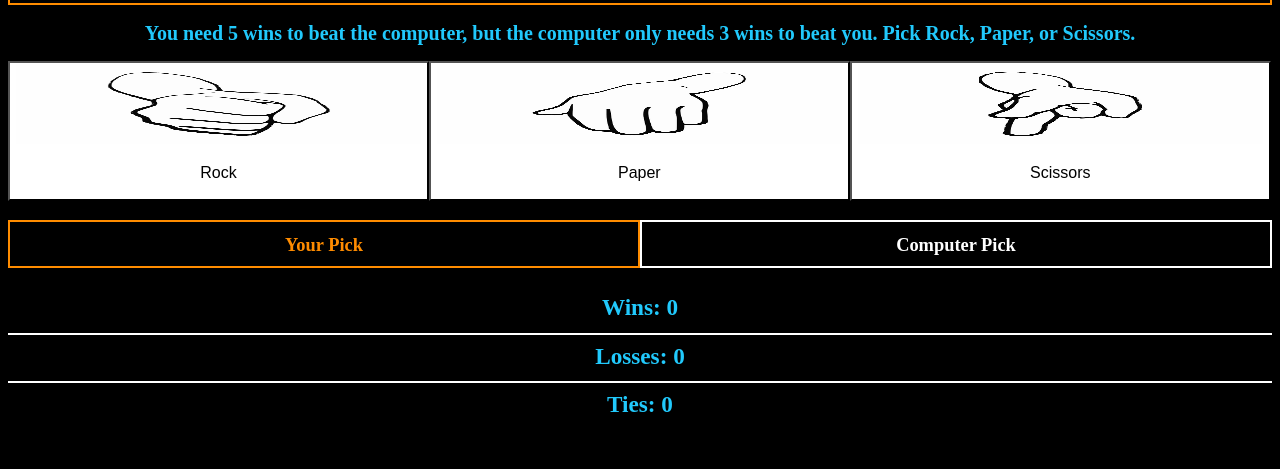
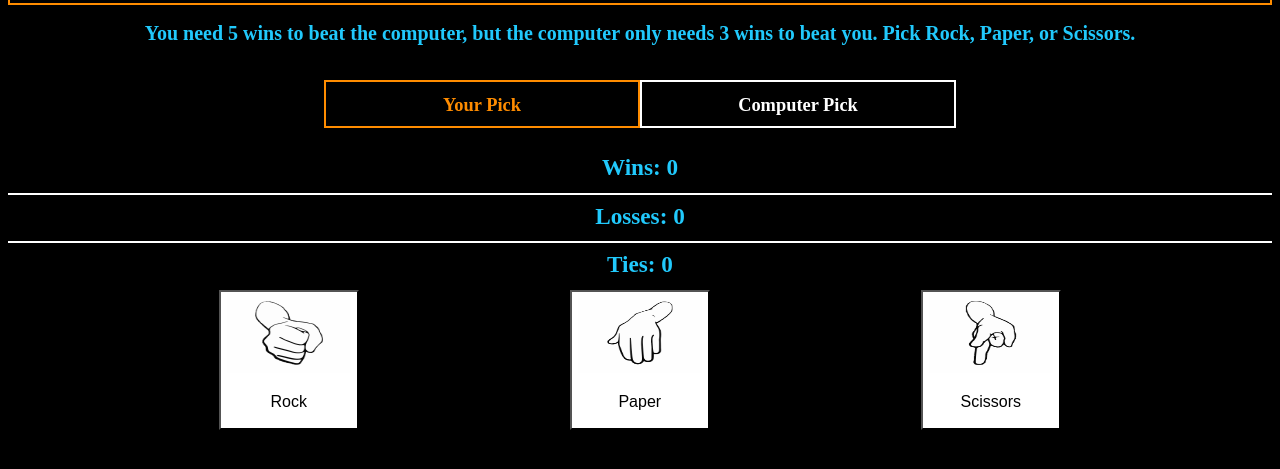
Before and after one commit to JasonClohosey/Mobile-RPS-Game, a plain HTML site: page index.html in a window 1280 px wide. Shown: the part 83-552 px from the top of the page. Drawn offline with Linux system fonts and the light colour scheme.

Commit message:
Restructured game layout for better user experience. Made more responsive on larger platforms. Made folder for media queries.

```diff
--- /dev/null
+++ b/assets/css/media.css
@@ -0,0 +1,30 @@
+@media only screen and (max-width: 350px) {
+    h1 {
+        font-size: 1.75rem;
+    }
+}
+@media only screen and (min-width: 600px) {
+    #user-pick {
+        width: 25%;
+        margin-left: 25%;
+    }
+    #comp-pick {
+        width: 25%;
+    }
+    button {
+        width: 22%;
+        margin-left: 8.5%;
+    }
+}
+@media only screen and (min-width: 768px) {
+    button {
+        width: 16%;
+        margin-left: 13%;
+    }
+}
+@media only screen and (min-width: 1024px) {
+    button {
+        width: 11.11%;
+        margin-left: 16.66%;
+    }
+}
--- a/assets/css/style.css
+++ b/assets/css/style.css
@@ -112,8 +112,3 @@ img {
     width: 100%;
     height: 5rem;
 }
-@media only screen and (max-width: 350px) {
-    h1 {
-        font-size: 1.75rem;
-    }
-}
--- a/index.html
+++ b/index.html
@@ -5,6 +5,7 @@
     <meta name="viewport" content="width=device-width, initial-scale=1.0">
     <title>Mobile-RPS-Game</title>
     <link rel="stylesheet" type="text/css" href="assets/css/style.css">
+    <link rel="stylesheet" type="text/css" href="assets/css/media.css">
 </head>
 <body>
 
@@ -23,14 +24,14 @@
 
 <div id="game">
     <h2>You need 5 wins to beat the computer, but the computer only needs 3 wins to beat you.  Pick Rock, Paper, or Scissors.</h2>
-    <button id="rock" value="rock"><img src="assets/images/rock-hand.png"><p>Rock</p></button>
-    <button id="paper" value="paper"><img src="assets/images/paper-hand.png"><p>Paper</p></button>
-    <button id="scissors" value="scissors"><img src="assets/images/scissors-hand.png"><p>Scissors</p></button>
     <h3 id="user-pick">Your Pick</h3>
     <h3 id="comp-pick">Computer Pick</h3>
     <h4 id="wins">Wins: 0</h4>
     <h4 id="losses">Losses: 0</h4>
     <h4 id="ties">Ties: 0</h4>
+    <button id="rock" value="rock"><img src="assets/images/rock-hand.png"><p>Rock</p></button>
+    <button id="paper" value="paper"><img src="assets/images/paper-hand.png"><p>Paper</p></button>
+    <button id="scissors" value="scissors"><img src="assets/images/scissors-hand.png"><p>Scissors</p></button>
 </div>
 
     <script src="index.js"></script>
```
